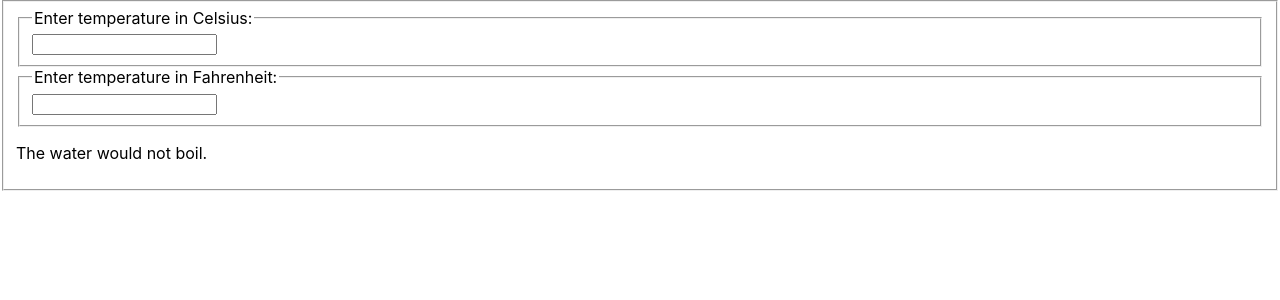
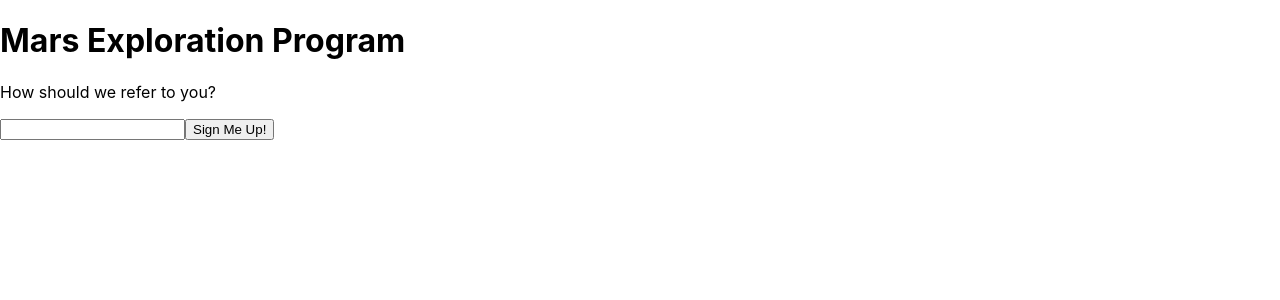
Before and after one commit to hapumee/react-basic, a React (Create React App) app: page / in a window 1280 px wide. Shown: the top 300 px of the page. Built offline with nearby package versions, Linux system fonts and the light colour scheme.

Commit message:
Chapter11 Example

```diff
--- /dev/null
+++ b/src/example/Chap11_SignUpDialog.jsx
@@ -0,0 +1,103 @@
+import React from 'react';
+
+/******************************************************************/
+/**
+ * FancyBorder, WelcomeDialog
+ *
+ * @param props
+ * @returns {XML}
+ * @constructor
+ */
+function FancyBorder(props) {
+    return (
+        <div className={'FancyBorder FancyBorder-' + props.color}>
+            {props.children}
+        </div>
+    );
+}
+
+/**
+ * FancyBorder, WelcomeDialog
+ *
+ * @param props
+ * @returns {XML}
+ * @constructor
+ */
+function Dialog(props) {
+    return (
+        <FancyBorder color="blue">
+            <h1 className="Dialog-title">{props.title}</h1>
+            <p className="Dialog-message">{props.message}</p>
+            {props.children}
+        </FancyBorder>
+    );
+}
+
+function WelcomeDialog() {
+    return (
+        <Dialog title="Welcome"
+                message="Thank you for visiting our spacecraft!" />
+    );
+}
+
+/******************************************************************/
+function SplitPane(props) {
+    return (
+        <div className="SplitPane">
+            <div className="SplitPane-left">
+                {props.left}
+            </div>
+            <div className="SplitPane-right">
+                {props.right}
+            </div>
+        </div>
+    );
+}
+
+function Contact() {
+    return (
+        <p>* Contact</p>
+    );
+}
+
+function Chat() {
+    return (
+        <p>* Chat</p>
+    );
+}
+
+function App() {
+    return (
+        <SplitPane left={<Contact />} right={<Chat />} />
+    );
+}
+/******************************************************************/
+
+class SignUpDialog extends React.Component {
+    constructor(props) {
+        super(props);
+        this.state = {login: ''};
+        this.handleChange = this.handleChange.bind(this);
+        this.handleSignUp = this.handleSignUp.bind(this);
+    }
+
+    render() {
+        return (
+            <Dialog title="Mars Exploration Program"
+                    message="How should we refer to you?">
+                <input value={this.state.login} onChange={this.handleChange} />
+                <button onClick={this.handleSignUp}>Sign Me Up!</button>
+            </Dialog>
+        );
+    }
+
+    handleChange(event) {
+        this.setState({login: event.target.value});
+    }
+
+    handleSignUp() {
+        alert(`Welcome abroad, ${this.state.login}!`);
+    }
+}
+
+export default SignUpDialog;
--- a/src/index.js
+++ b/src/index.js
@@ -18,7 +18,8 @@ import * as serviceWorker from './serviceWorker';
 // import EssayForms from './example/Chap9_TextareaForms';
 // import FlavorForm from './example/Chap9_SelectForms';
 // import Reservation from './example/Chap9_ReservationForms';
-import Calculator from './example/Chap10_Calculator';
+// import Calculator from './example/Chap10_Calculator';
+import SignUpDialog from './example/Chap11_SignUpDialog';
 
 // ReactDOM.render(<App />, document.getElementById('root'));
 // ReactDOM.render(<Greeting />, document.getElementById('root'));
@@ -37,7 +38,8 @@ import Calculator from './example/Chap10_Calculator';
 // ReactDOM.render(<EssayForms />, document.getElementById('root'));
 // ReactDOM.render(<FlavorForm />, document.getElementById('root'));
 // ReactDOM.render(<Reservation />, document.getElementById('root'));
-ReactDOM.render(<Calculator />, document.getElementById('root'));
+// ReactDOM.render(<Calculator />, document.getElementById('root'));
+ReactDOM.render(<SignUpDialog />, document.getElementById('root'));
 
 // TEST ---------------------------------------------------
 // function tick() {
```
